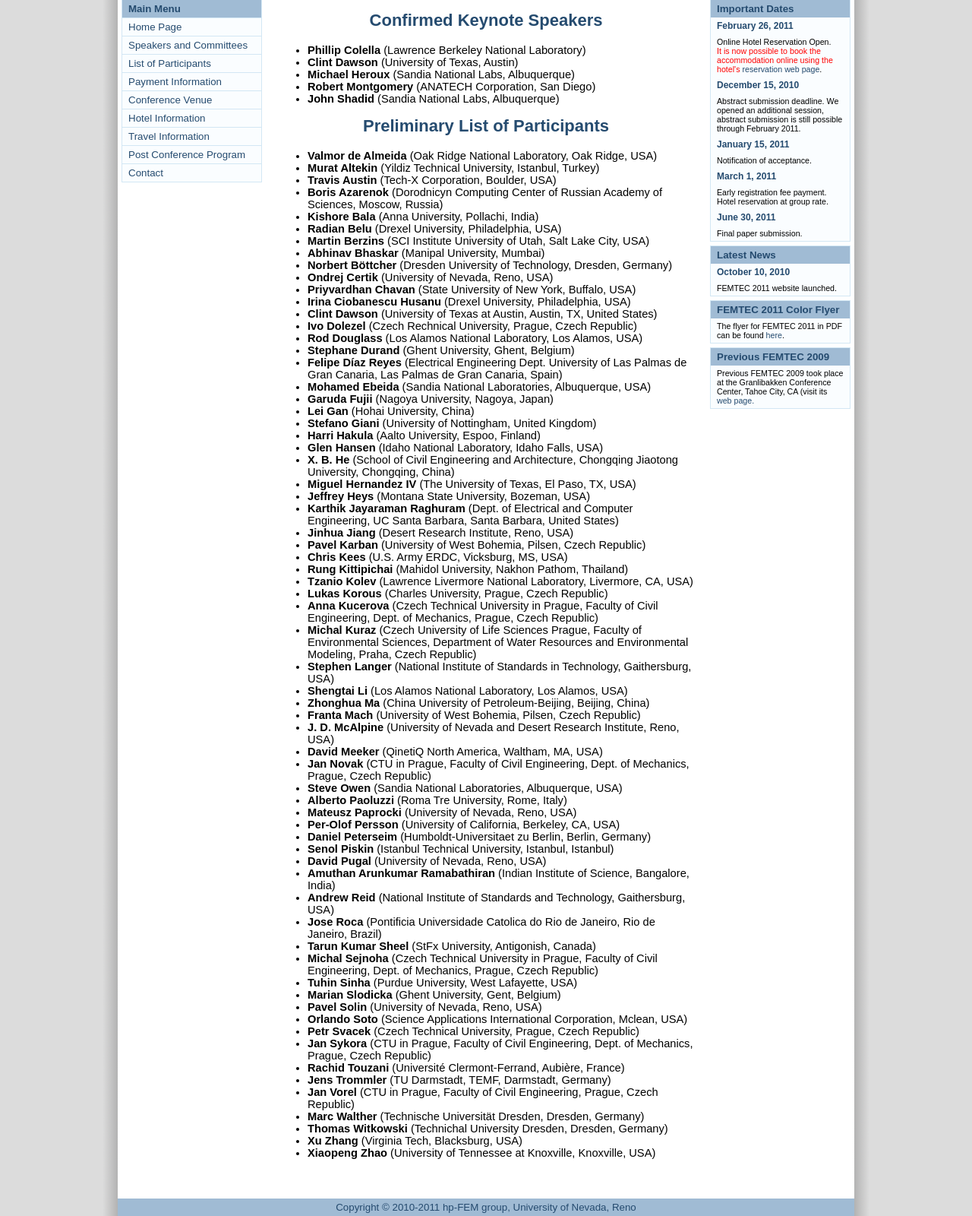
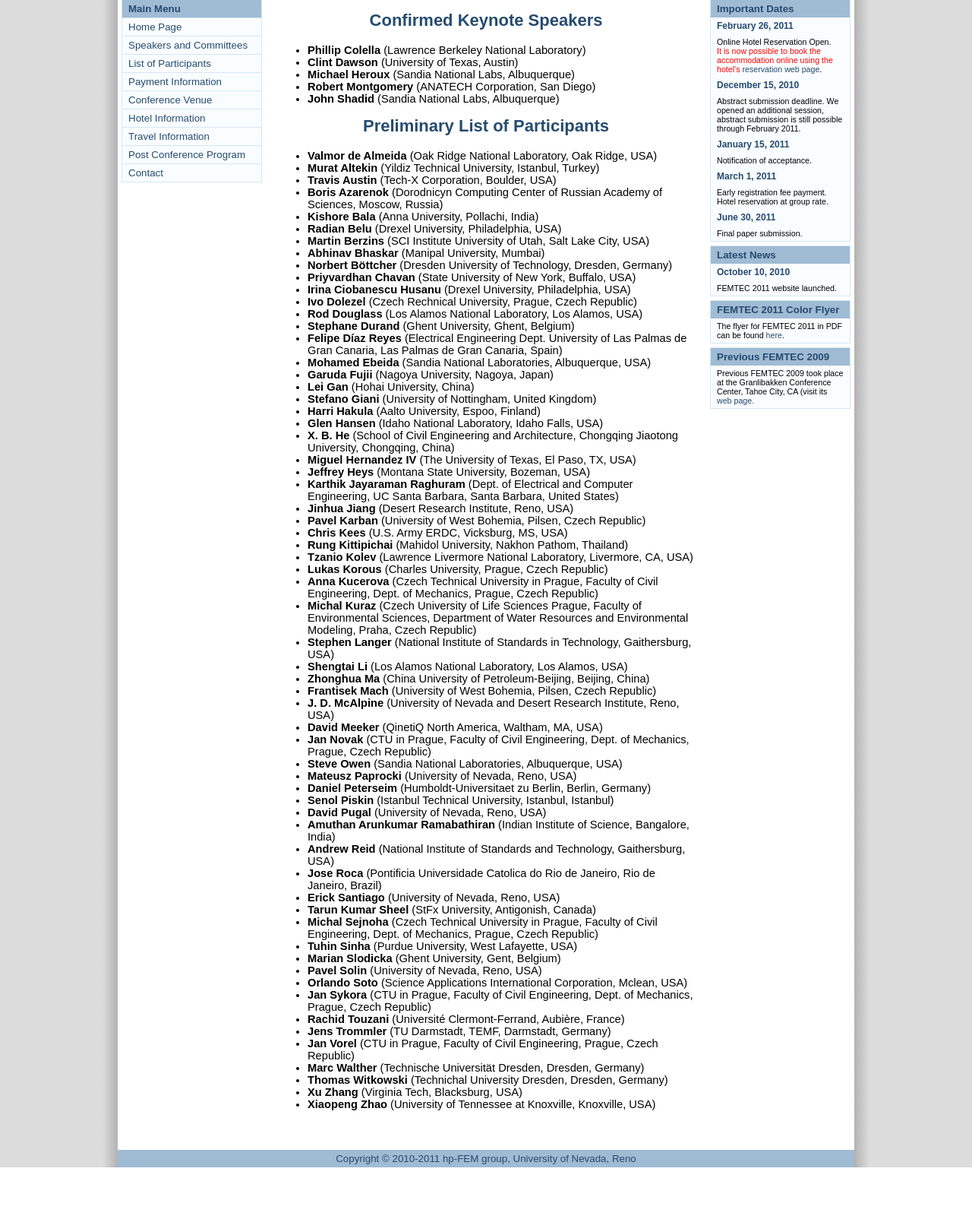
Before and after one commit to mattpap/femtec-2011, a Django app: template femtec/templates/content/participants.html in a window 1280 px wide. Shown: the part 111-1711 px from the top of the page at 76% size. After the commit the page ends 1647 px from the top, so only its background shows below. Run offline with Django 3.2, Linux system fonts and the light colour scheme; the template is opened without the code that fills it, so the values that code supplies are empty; parts of the project's set-up code (start-up, migrations or seed data) failed here and were passed over.

Commit message:
Updated participants list

```diff
--- a/femtec/templates/content/participants.html
+++ b/femtec/templates/content/participants.html
@@ -21,10 +21,8 @@
         <li><b>Martin Berzins</b> (SCI Institute University of Utah, Salt Lake City, USA)</li>
         <li><b>Abhinav Bhaskar</b> (Manipal University, Mumbai)</li>
         <li><b>Norbert Böttcher</b> (Dresden University of Technology, Dresden, Germany)</li>
-        <li><b>Ondrej Certik</b> (University of Nevada, Reno, USA)</li>
         <li><b>Priyvardhan Chavan</b> (State University of New York, Buffalo, USA)</li>
         <li><b>Irina Ciobanescu Husanu</b> (Drexel University, Philadelphia, USA)</li>
-        <li><b>Clint Dawson</b> (University of Texas at Austin, Austin, TX, United States)</li>
         <li><b>Ivo Dolezel</b> (Czech Rechnical University, Prague, Czech Republic)</li>
         <li><b>Rod Douglass</b> (Los Alamos National Laboratory, Los Alamos, USA)</li>
         <li><b>Stephane Durand</b> (Ghent University, Ghent, Belgium)</li>
@@ -50,27 +48,25 @@
         <li><b>Stephen Langer</b> (National Institute of Standards in Technology, Gaithersburg, USA)</li>
         <li><b>Shengtai Li</b> (Los Alamos National Laboratory, Los Alamos, USA)</li>
         <li><b>Zhonghua Ma</b> (China University of Petroleum-Beijing, Beijing, China)</li>
-        <li><b>Franta Mach</b> (University of West Bohemia, Pilsen, Czech Republic)</li>
+        <li><b>Frantisek Mach</b> (University of West Bohemia, Pilsen, Czech Republic)</li>
         <li><b>J. D. McAlpine</b> (University of Nevada and Desert Research Institute, Reno, USA)</li>
         <li><b>David Meeker</b> (QinetiQ North America, Waltham, MA, USA)</li>
         <li><b>Jan Novak</b> (CTU in Prague, Faculty of Civil Engineering, Dept. of Mechanics, Prague, Czech Republic)</li>
         <li><b>Steve Owen</b> (Sandia National Laboratories, Albuquerque, USA)</li>
-        <li><b>Alberto Paoluzzi</b> (Roma Tre University, Rome, Italy)</li>
         <li><b>Mateusz Paprocki</b> (University of Nevada, Reno, USA)</li>
-        <li><b>Per-Olof Persson</b> (University of California, Berkeley, CA, USA)</li>
         <li><b>Daniel Peterseim</b> (Humboldt-Universitaet zu Berlin, Berlin, Germany)</li>
         <li><b>Senol Piskin</b> (Istanbul Technical University, Istanbul, Istanbul)</li>
         <li><b>David Pugal</b> (University of Nevada, Reno, USA)</li>
         <li><b>Amuthan Arunkumar Ramabathiran</b> (Indian Institute of Science, Bangalore, India)</li>
         <li><b>Andrew Reid</b> (National Institute of Standards and Technology, Gaithersburg, USA)</li>
         <li><b>Jose Roca</b> (Pontificia Universidade Catolica do Rio de Janeiro, Rio de Janeiro, Brazil)</li>
+        <li><b>Erick Santiago</b> (University of Nevada, Reno, USA)</li>
         <li><b>Tarun Kumar Sheel</b> (StFx University, Antigonish, Canada)</li>
         <li><b>Michal Sejnoha</b> (Czech Technical University in Prague, Faculty of Civil Engineering, Dept. of Mechanics, Prague, Czech Republic)</li>
         <li><b>Tuhin Sinha</b> (Purdue University, West Lafayette, USA)</li>
         <li><b>Marian Slodicka</b> (Ghent University, Gent, Belgium)</li>
         <li><b>Pavel Solin</b> (University of Nevada, Reno, USA)</li>
         <li><b>Orlando Soto</b> (Science Applications International Corporation, Mclean, USA)</li>
-        <li><b>Petr Svacek</b> (Czech Technical University, Prague, Czech Republic)</li>
         <li><b>Jan Sykora</b> (CTU in Prague, Faculty of Civil Engineering, Dept. of Mechanics, Prague, Czech Republic)</li>
         <li><b>Rachid Touzani</b> (Université Clermont-Ferrand, Aubière, France)</li>
         <li><b>Jens Trommler</b> (TU Darmstadt, TEMF, Darmstadt, Germany)</li>
```
